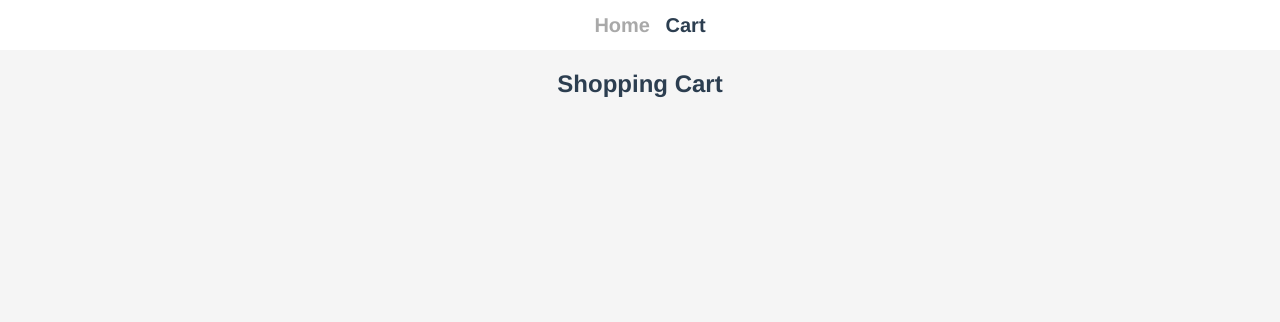
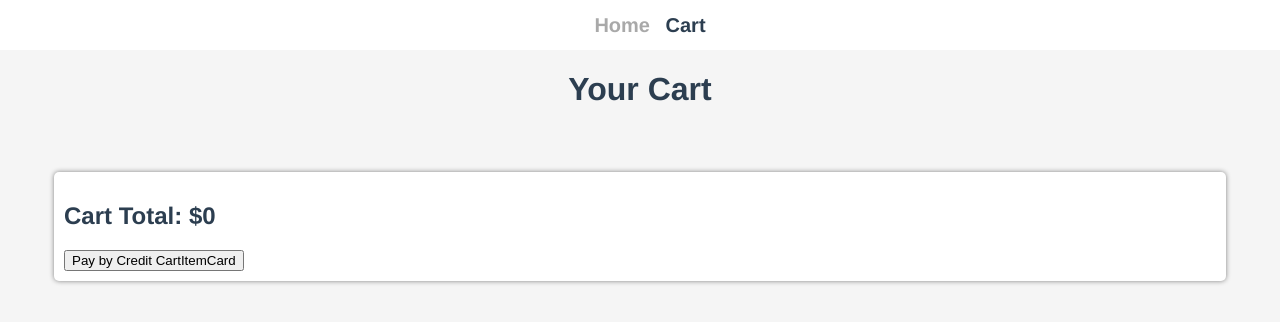
Before and after one commit to vanheaven-ui/vue-shopping-cart, a Vue app: page /cart in a window 1280 px wide. Shown: the top 322 px of the page. Built offline with nearby package versions, Linux system fonts and the light colour scheme.

Commit message:
Build the Cart View
Created a CartItemCarda & CartSummaryPaymentCard components

```diff
--- a/src/App.vue
+++ b/src/App.vue
@@ -11,6 +11,14 @@
   </div>
   <router-view />
 </template>
+
+<script>
+export default {
+  mounted() {
+    this.$store.commit("updateCartFromLocalStorage");
+  },
+};
+</script>
 
 <style lang="scss">
 #app {
--- /dev/null
+++ b/src/components/CartItemCard.vue
@@ -0,0 +1,41 @@
+<template>
+  <div class="cart-item-card">
+    <div class="header">
+      <h3>{{ product.name }}</h3>
+      <h4>In Cart: {{ product.quantity }}</h4>
+      <h4>TotalCost: ${{ item_cost.toFixed(2) }}</h4>
+    </div>
+    <p>{{ description }}</p>
+  </div>
+</template>
+
+<script>
+export default {
+  props: ["product"],
+  computed: {
+    item_cost() {
+      return this.product.price * this.product.quantity;
+    },
+    description() {
+      return this.product.description.substring(0, 60) + "...";
+    },
+  },
+};
+</script>
+
+<style lang="scss">
+.cart-item-card {
+  width: 90%;
+  margin: 5% auto;
+  background-color: white;
+  box-shadow: 0 0 5px gray;
+  padding: 10px;
+  text-align: left;
+  border-radius: 5px;
+}
+
+.header {
+  display: flex;
+  justify-content: space-around;
+}
+</style>
--- /dev/null
+++ b/src/components/CartSummaryPaymentCard.vue
@@ -0,0 +1,19 @@
+<template>
+  <div class="cart-item-card">
+    <h2>Cart Total: ${{ cart_total }}</h2>
+    <button class="view-product-button">Pay by Credit CartItemCard</button>
+  </div>
+</template>
+
+<script>
+export default {
+  computed: {
+    cart_total() {
+      return this.$store.getters.cartTotal;
+    },
+  },
+};
+</script>
+
+<style>
+</style>
--- a/src/components/product/ProductDetailsDrawer.vue
+++ b/src/components/product/ProductDetailsDrawer.vue
@@ -98,6 +98,8 @@ export default {
     padding: 20px;
     line-height: 1.5rem;
   }
+}
+
 .button-container {
   button {
     width: 150px;
@@ -108,7 +110,6 @@ export default {
     cursor: pointer;
   }
 }
-}
 
 @media (min-width: 500px) {
   .drawer {
--- a/src/store/index.js
+++ b/src/store/index.js
@@ -14,6 +14,14 @@ export default createStore({
 
       if (item) return item.quantity
       else return null
+    },
+
+    cartItems: state => {
+      return state.cart
+    },
+
+    cartTotal: state => {
+      return state.cart.reduce((sum, item) => sum + (item.price * item.quantity), 0)
     }
   },
   mutations: {
@@ -26,6 +34,13 @@ export default createStore({
       }
 
       updateLocalStorage(state.cart)
+    },
+
+    updateCartFromLocalStorage(state) {
+      const cart = localStorage.getItem('cart')
+      if (cart) {
+        state.cart = JSON.parse(cart)
+      }
     }
   },
   actions: {
--- a/src/views/Cart.vue
+++ b/src/views/Cart.vue
@@ -1,10 +1,21 @@
 <template>
-  <h2>Shopping Cart</h2>
+  <h1>Your Cart</h1>
+  <!-- <div v-for="item in items" :key="item.id">{{ item.name }}</div> -->
+  <CartItemCard v-for="item in items" :key="item.id" :product="item" />
+  <CartSummaryPaymentCard />
 </template>
 
 <script>
+import CartItemCard from "../components/CartItemCard.vue";
+import CartSummaryPaymentCard from "../components/CartSummaryPaymentCard.vue";
 export default {
+  components: { CartItemCard, CartSummaryPaymentCard },
   name: "Cart",
+  computed: {
+    items() {
+      return this.$store.getters.cartItems;
+    },
+  },
 };
 </script>
 
```
Lines whose indentation alone changed are shown as unchanged.
